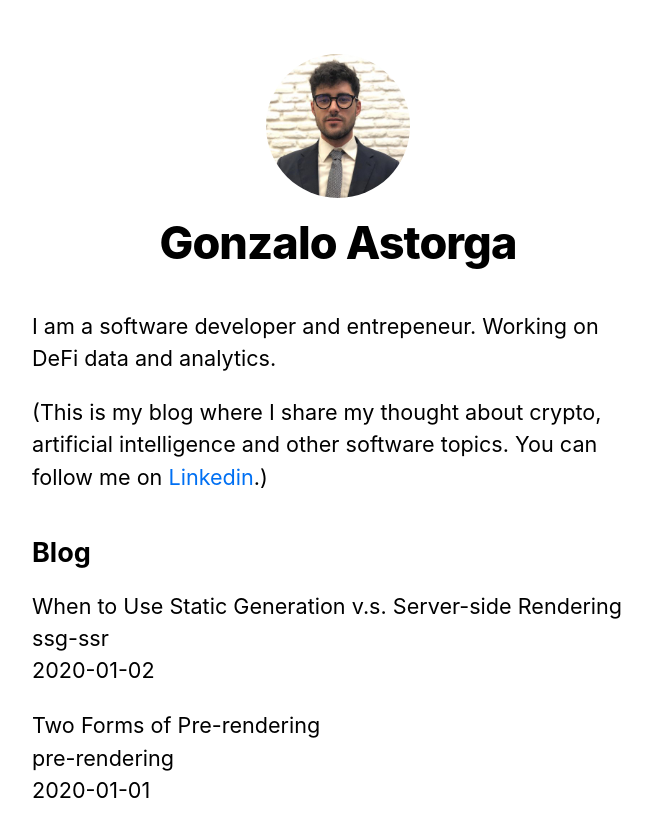
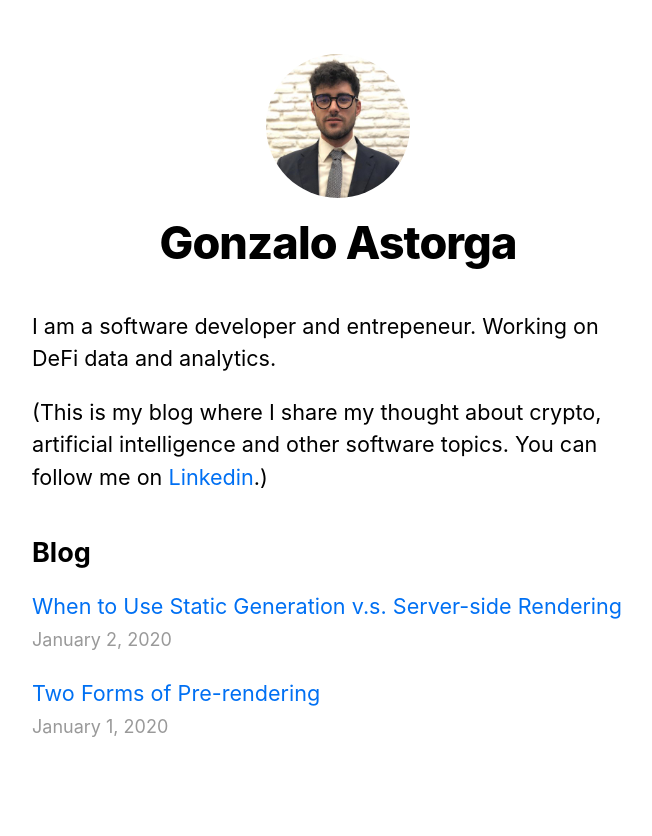
Before and after one commit to gonwi/gonastorga.com, a Next.js app: page / in a window 1280 px wide. Shown: the top 836 px of the page, without its empty margins (302-954 px from the left). Built offline with nearby package versions, Linux system fonts and the light colour scheme.

Commit message:
Finished nextjs lesson

```diff
--- /dev/null
+++ b/components/date.js
@@ -0,0 +1,6 @@
+import { parseISO, format} from 'date-fns'
+
+export default function Date({ dateString }) {
+    const date = parseISO(dateString)
+    return <time dateTime={dateString}>{format(date, 'LLLL d, yyyy')}</time>
+}
--- a/package.json
+++ b/package.json
@@ -9,6 +9,7 @@
   },
   "dependencies": {
     "classnames": "^2.2.6",
+    "date-fns": "^2.16.1",
     "gray-matter": "^4.0.2",
     "next": "^10.0.0",
     "postcss-flexbugs-fixes": "^5.0.2",
--- /dev/null
+++ b/pages/api/hello.js
@@ -0,0 +1,7 @@
+// req = HTTP incoming message, res = HTTP server response
+export default function handler(req, res) {
+    //
+    res.status(200).json({
+        text: "Hello"
+    })
+}
--- a/pages/index.js
+++ b/pages/index.js
@@ -2,6 +2,8 @@ import Head from 'next/head'
 import Layout, {siteTitle} from '../components/layout'
 import utilStyles from '../styles/utils.module.css'
 import { getSortedPostsData } from '../lib/posts'
+import Link from 'next/link'
+import Date from '../components/date'
 
 export async function getStaticProps() {
   const allPostsData = getSortedPostsData()
@@ -30,11 +32,13 @@ export default function Home( {allPostsData }) {
         <ul className={utilStyles.list}>
           {allPostsData.map(({ id, date, title}) => (
             <li className={utilStyles.listItem} key={id}>
-            {title}
+              <Link href={`/posts/${id}`}>
+                <a>{title}</a>
+              </Link>
             <br />
-            {id}
-            <br />
-            {date}
+            <small className={utilStyles.lightText}>
+              <Date dateString={date}/>
+            </small>
             </li>
           ))}
         </ul>
--- a/posts/pre-rendering.md
+++ b/posts/pre-rendering.md
@@ -2,6 +2,8 @@
 title: 'Two Forms of Pre-rendering'
 date: '2020-01-01'
 ---
+
+### Go on the boys in blue
 
 Next.js has two forms of pre-rendering: **Static Generation** and **Server-side Rendering**. The difference is in **when** it generates the HTML for a page.
 
```
Also changed, not shown: pages/posts/[id].js (+15 -6 lines), 1 other file (tests, documents, lock files or other folders).
